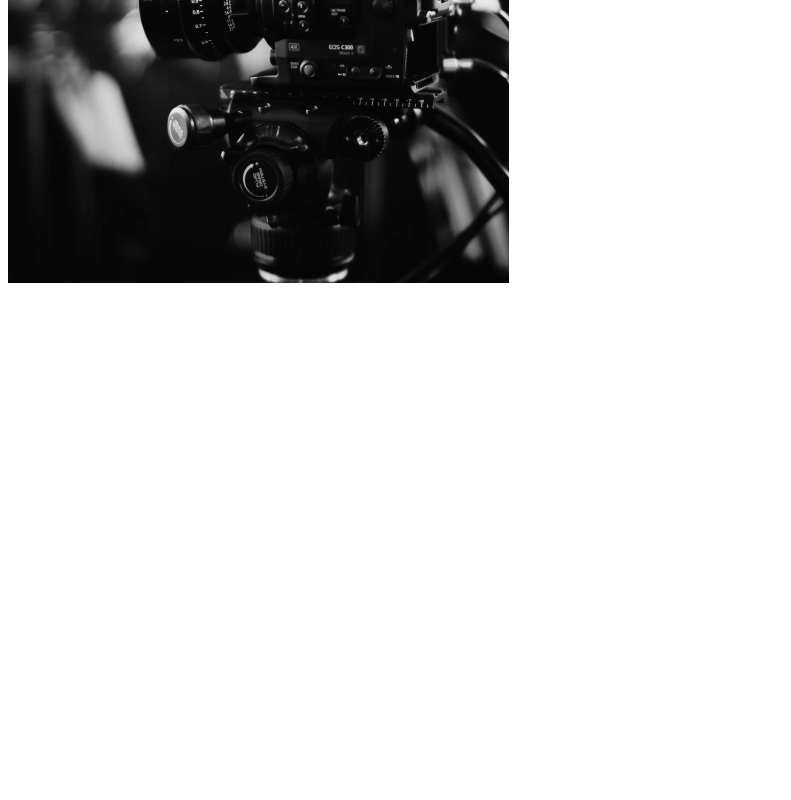
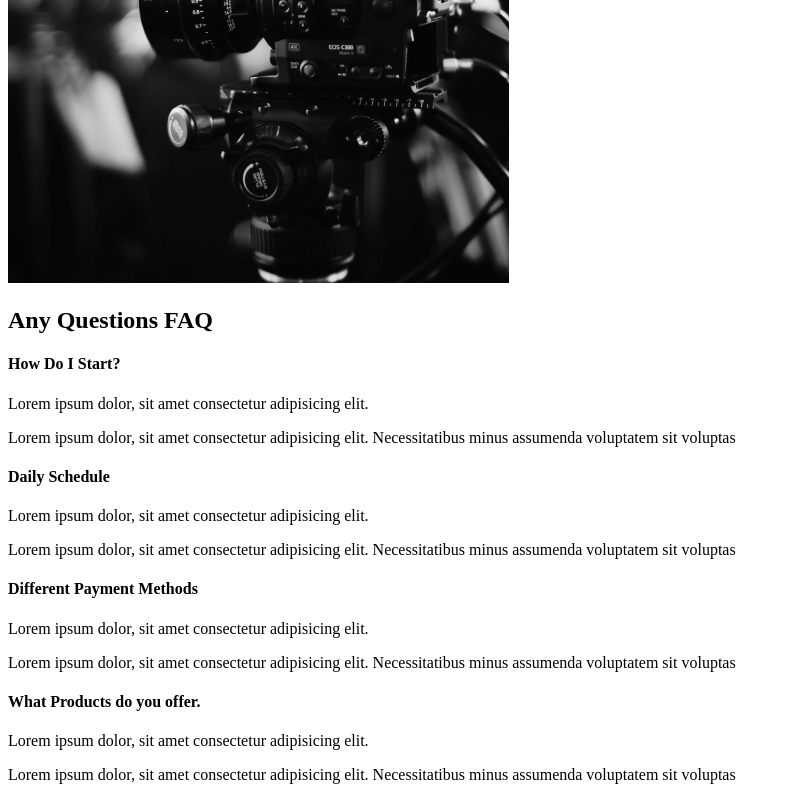
Before and after one commit to kokoforbes/capture, a React (Create React App) app: page / in a window 1280 px wide. Shown: the part 2099-2899 px from the top of the page, without its empty margins (0-791 px from the left). Before the commit the page ends 2394 px from the top, so only its background shows below. Built offline with nearby package versions, Linux system fonts and the light colour scheme.

Commit message:
Created FAQ section component

```diff
--- /dev/null
+++ b/src/components/FaqSection.js
@@ -0,0 +1,54 @@
+import React from "react";
+
+const FaqSection = () => {
+  return (
+    <div className='faq'>
+      <h2>
+        Any Questions <span>FAQ</span>
+      </h2>
+
+      <div className='question'>
+        <h4>How Do I Start?</h4>
+        <div className='answer'>
+          <p>Lorem ipsum dolor, sit amet consectetur adipisicing elit.</p>
+          <p>
+            Lorem ipsum dolor, sit amet consectetur adipisicing elit.
+            Necessitatibus minus assumenda voluptatem sit voluptas
+          </p>
+        </div>
+      </div>
+      <div className='question'>
+        <h4>Daily Schedule</h4>
+        <div className='answer'>
+          <p>Lorem ipsum dolor, sit amet consectetur adipisicing elit.</p>
+          <p>
+            Lorem ipsum dolor, sit amet consectetur adipisicing elit.
+            Necessitatibus minus assumenda voluptatem sit voluptas
+          </p>
+        </div>
+      </div>
+      <div className='question'>
+        <h4>Different Payment Methods</h4>
+        <div className='answer'>
+          <p>Lorem ipsum dolor, sit amet consectetur adipisicing elit.</p>
+          <p>
+            Lorem ipsum dolor, sit amet consectetur adipisicing elit.
+            Necessitatibus minus assumenda voluptatem sit voluptas
+          </p>
+        </div>
+      </div>
+      <div className='question'>
+        <h4>What Products do you offer.</h4>
+        <div className='answer'>
+          <p>Lorem ipsum dolor, sit amet consectetur adipisicing elit.</p>
+          <p>
+            Lorem ipsum dolor, sit amet consectetur adipisicing elit.
+            Necessitatibus minus assumenda voluptatem sit voluptas
+          </p>
+        </div>
+      </div>
+    </div>
+  );
+};
+
+export default FaqSection;
--- a/src/pages/AboutUs.js
+++ b/src/pages/AboutUs.js
@@ -1,5 +1,6 @@
 import React from "react";
 import AboutSection from "../components/AboutSection";
+import FaqSection from "../components/FaqSection";
 import ServicesSection from "../components/ServicesSection";
 
 function AboutUs() {
@@ -7,6 +8,7 @@
     <div>
       <AboutSection />
       <ServicesSection />
+      <FaqSection />
     </div>
   );
 }
```
